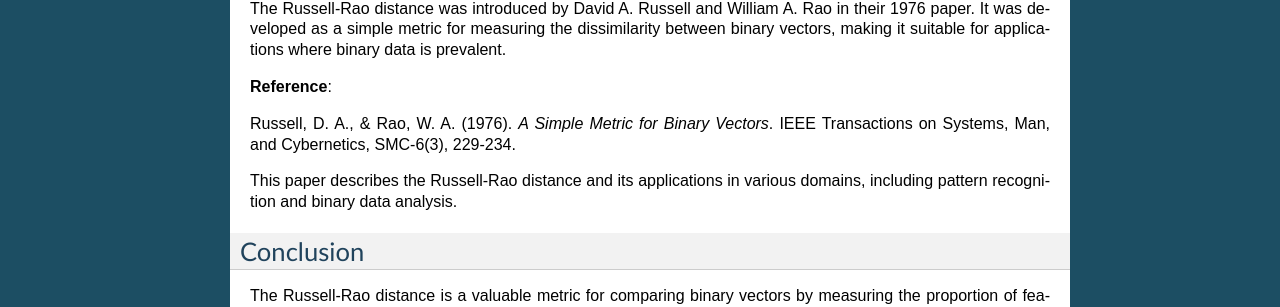
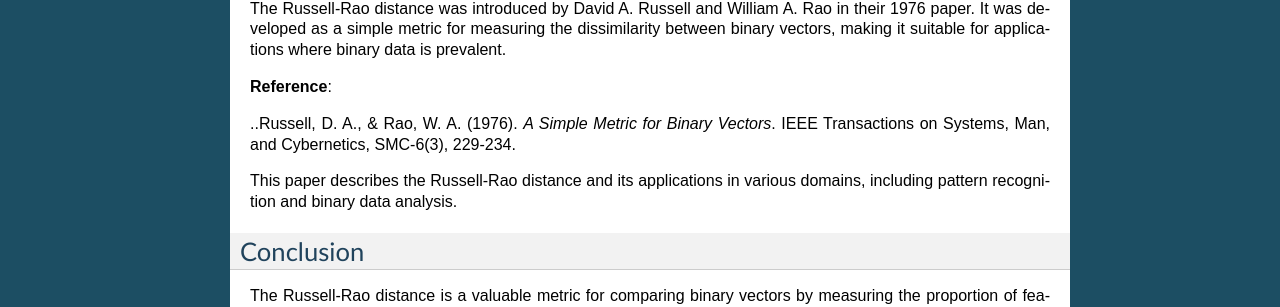
Before and after one commit to ym001/distancia, a Sphinx documentation site: the page built from docs/RussellRao.rst, in a window 1280 px wide. Shown: the part 1301-1608 px from the top of the page. Built offline with Sphinx 7.4.7, drawn with Linux system fonts in a browser that asks for light colours; pages that are not in the unit, such as notebooks, are missing from menus.

```diff
--- a/docs/RussellRao.rst
+++ b/docs/RussellRao.rst
@@ -72,7 +72,7 @@ The Russell-Rao distance was introduced by David A. Russell and William A. Rao i
 
 **Reference**:
 
-Russell, D. A., & Rao, W. A. (1976). *A Simple Metric for Binary Vectors*. IEEE Transactions on Systems, Man, and Cybernetics, SMC-6(3), 229-234.
+..Russell, D. A., & Rao, W. A. (1976). *A Simple Metric for Binary Vectors*. IEEE Transactions on Systems, Man, and Cybernetics, SMC-6(3), 229-234.
 
 This paper describes the Russell-Rao distance and its applications in various domains, including pattern recognition and binary data analysis.
 
```
